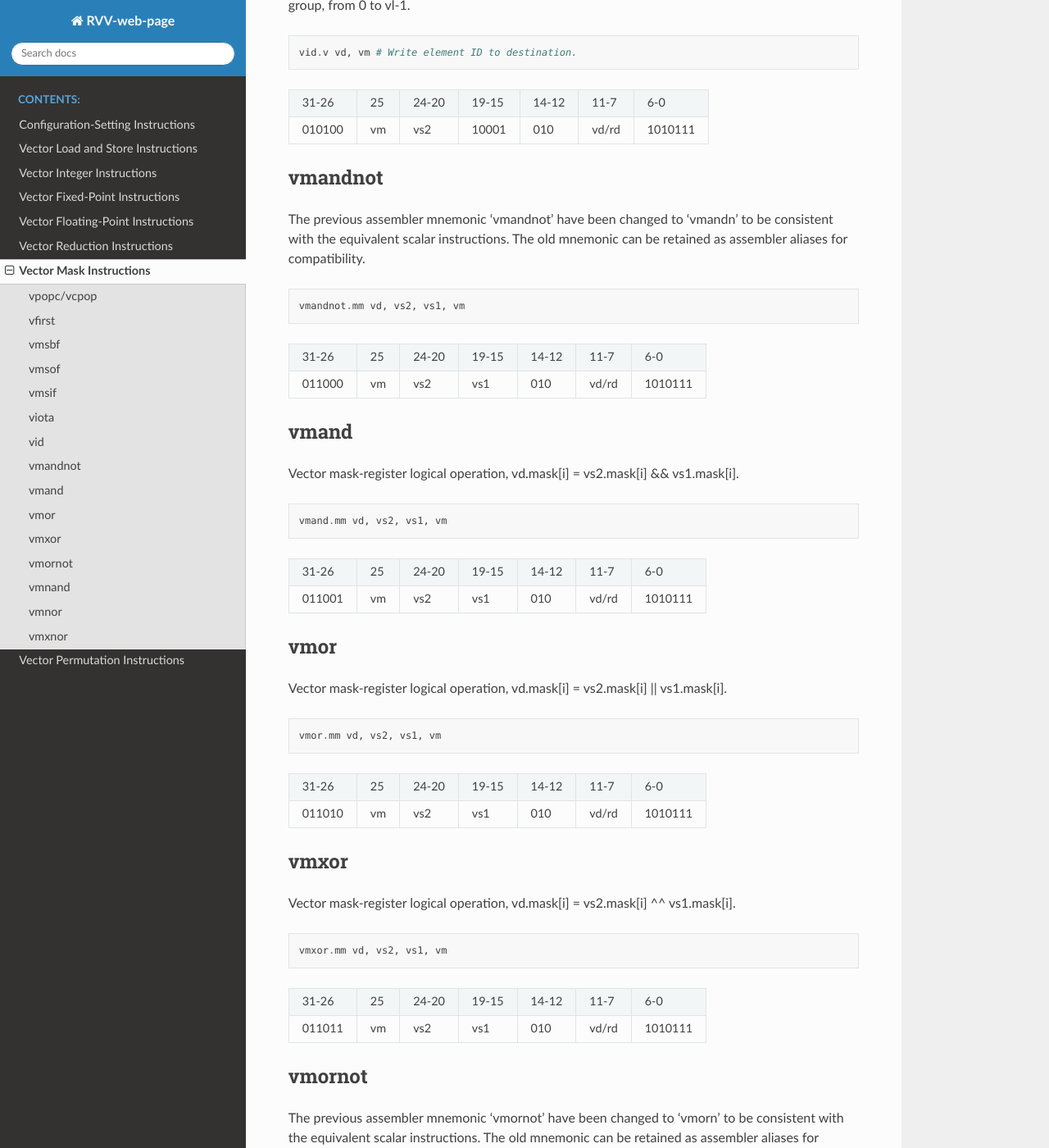
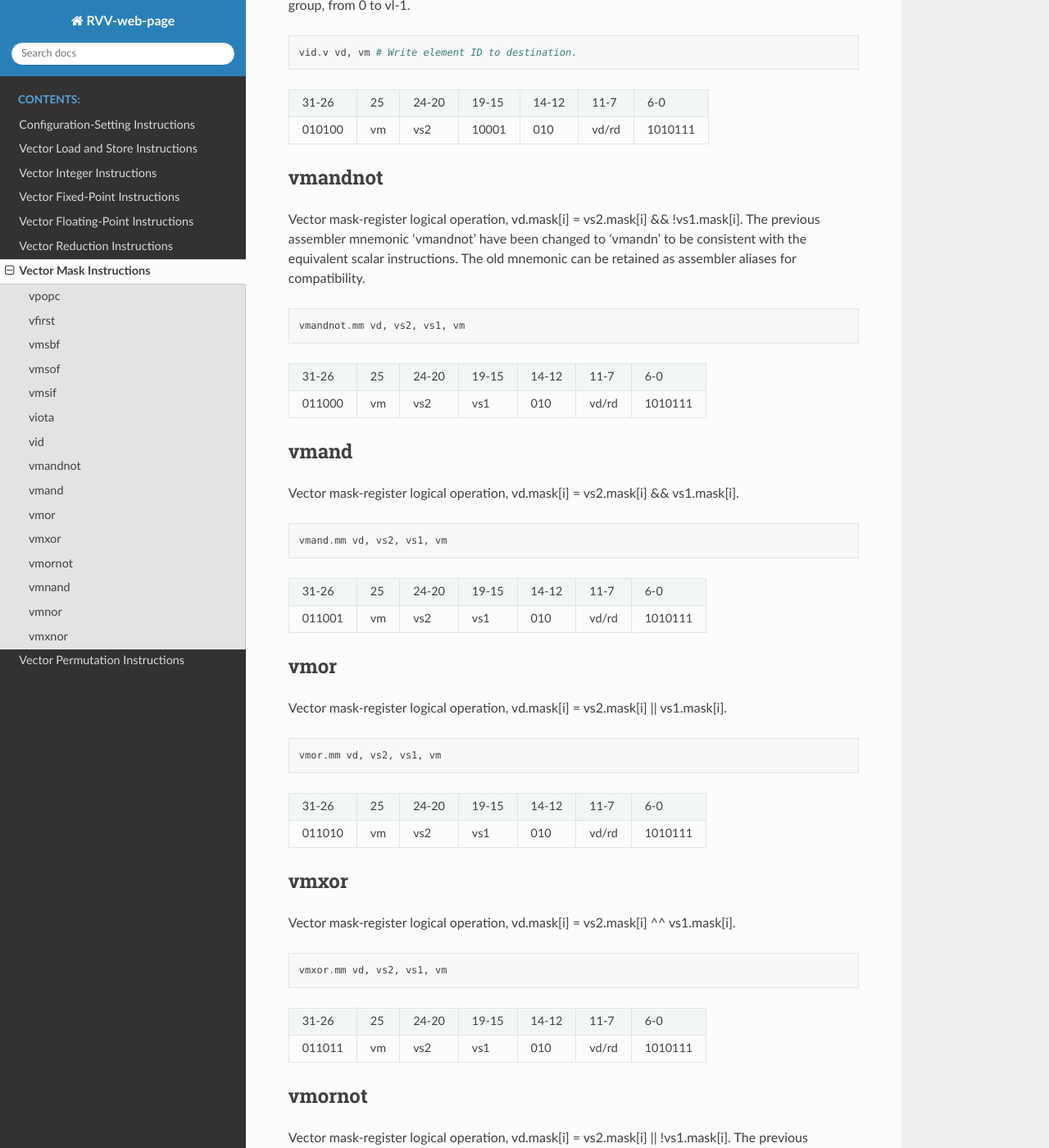
Before and after one commit to xlinsist/rvv-isadoc, a Sphinx documentation site: the page built from docs/source/arith_mask.rst, in a window 1280 px wide and 1400 px high, scrolled down 1888 px. Shown: the whole window at 82% size. Built offline with Sphinx 7.4.7 and the Read the Docs theme 2.0.0, drawn with Linux system fonts in a browser that asks for light colours; some of the changed text lies outside the part shown.

```diff
--- a/docs/source/arith_mask.rst
+++ b/docs/source/arith_mask.rst
@@ -1,7 +1,7 @@
 Vector Mask Instructions
 ========================
 
-vpopc/vcpop
+vpopc
 -----------
 
 Vector count population in mask. Counts the number of mask elements of the active elements of the vector source mask register.
@@ -112,6 +112,7 @@
 vmandnot
 --------
 
+Vector mask-register logical operation,  vd.mask[i] = vs2.mask[i] && !vs1.mask[i].
 The previous assembler mnemonic 'vmandnot' have been changed to 'vmandn' to be consistent with the equivalent scalar instructions. The old mnemonic can be retained as assembler aliases for compatibility.
 
 ::
@@ -172,6 +173,7 @@
 vmornot
 -------
 
+Vector mask-register logical operation,  vd.mask[i] = vs2.mask[i] || !vs1.mask[i].
 The previous assembler mnemonic 'vmornot' have been changed to 'vmorn' to be consistent with the equivalent scalar instructions. The old mnemonic can be retained as assembler aliases for compatibility.
 
 ::
```
